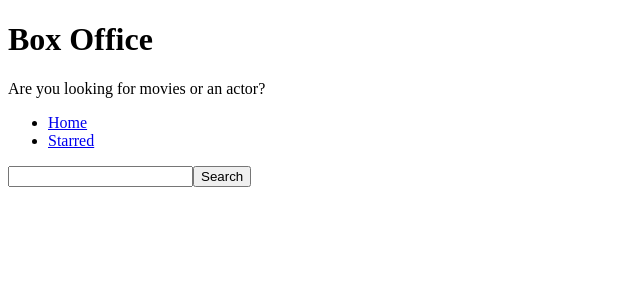
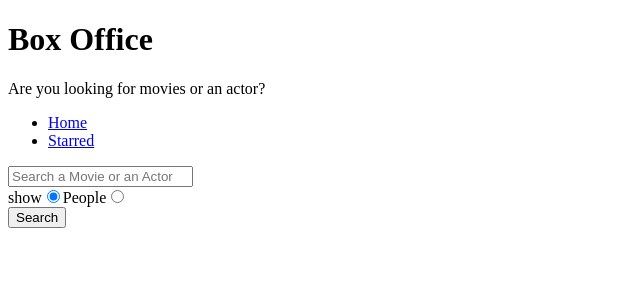
Before and after one commit to mohammadauf/BoxOffice, a React (Create React App) app: page / in a window 1280 px wide. Shown: the top 300 px of the page, without its empty margins (0-640 px from the left). Built offline with nearby package versions, Linux system fonts and the light colour scheme.

Commit message:
adding radio button

```diff
--- a/src/Pages/Home.js
+++ b/src/Pages/Home.js
@@ -1,20 +1,27 @@
 import React, { useState } from "react";
 import MainPageLayout from "../Component/MainPageLayout";
-import {apiGet} from "../misc/config"
+import { apiGet } from "../misc/config";
 
 const Home = () => {
   const [input, setInput] = useState("");
   const [results, setResult] = useState(null);
+  const [searchOption, setSearchOption] = useState("shows");
+  const checked = searchOption === "shows";
   const onSearch = () => {
-    apiGet(`/search/shows?q=${input}`).then((data) => {
+    apiGet(`/search/${searchOption}?q=${input}`).then((data) => {
       setResult(data);
       console.log(data);
     });
   };
+
   const onInputChange = (ev) => {
     setInput(ev.target.value);
   };
 
+  const onRadioChange = (ev) => {
+    setSearchOption(ev.target.value);
+  };
+  // console.log(searchOption);
   const onKeySearch = (ev) => {
     if (ev.keyCode === 13) {
       onSearch();
@@ -25,25 +32,49 @@ const Home = () => {
       return <div>No Result Found</div>;
     }
     if (results && results.length > 0) {
-      return (
-        <div>
-          {results.map((items) => {
-            return <div key={items.show.id}>{items.show.name}</div>;
-          })}
-        </div>
-      );
+      return results[0].show
+        ? results.map((curElem) => (
+            <div key={curElem.show.id}>{curElem.show.name}</div>
+          ))
+        : results.map((curElem) => (
+            <div key={curElem.person.id}>{curElem.person.name}</div>
+          ));
     }
     // return null;
   };
+
   return (
     <>
       <MainPageLayout />
       <input
         type="text"
+        placeholder="Search a Movie or an Actor"
         onChange={onInputChange}
         value={input}
         onKeyDown={onKeySearch}
       />
+      <div>
+        <label htmlFor="show-search">
+          show
+          <input
+            id="show-search"
+            type="radio"
+            value="shows"
+            onChange={onRadioChange}
+            checked={checked}
+          />
+        </label>
+        <label htmlFor="show-people">
+          People
+          <input
+            type="radio"
+            id="show-people"
+            value="people"
+            checked={!checked}
+            onChange={onRadioChange}
+          />
+        </label>
+      </div>
       <button type="button" onClick={onSearch}>
         Search
       </button>
```
